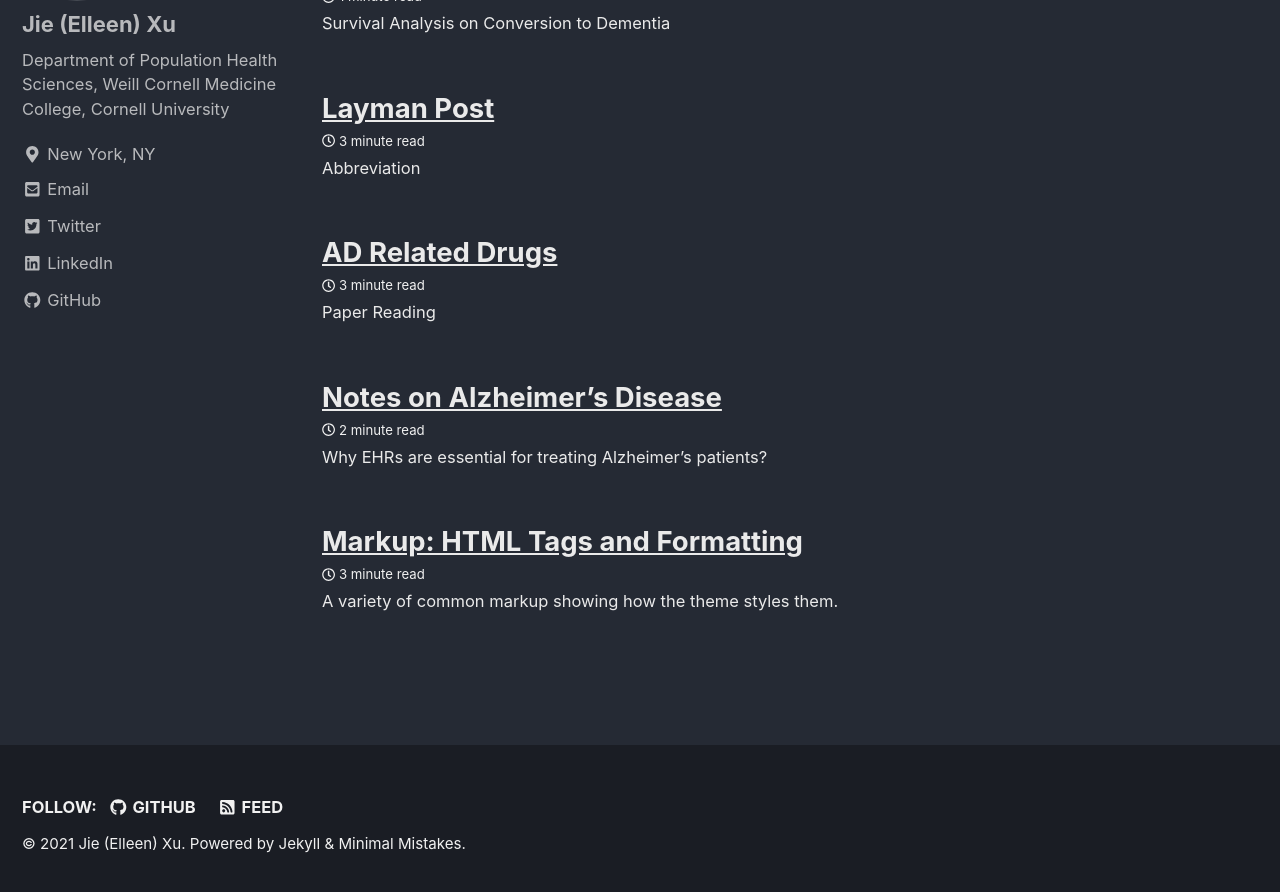
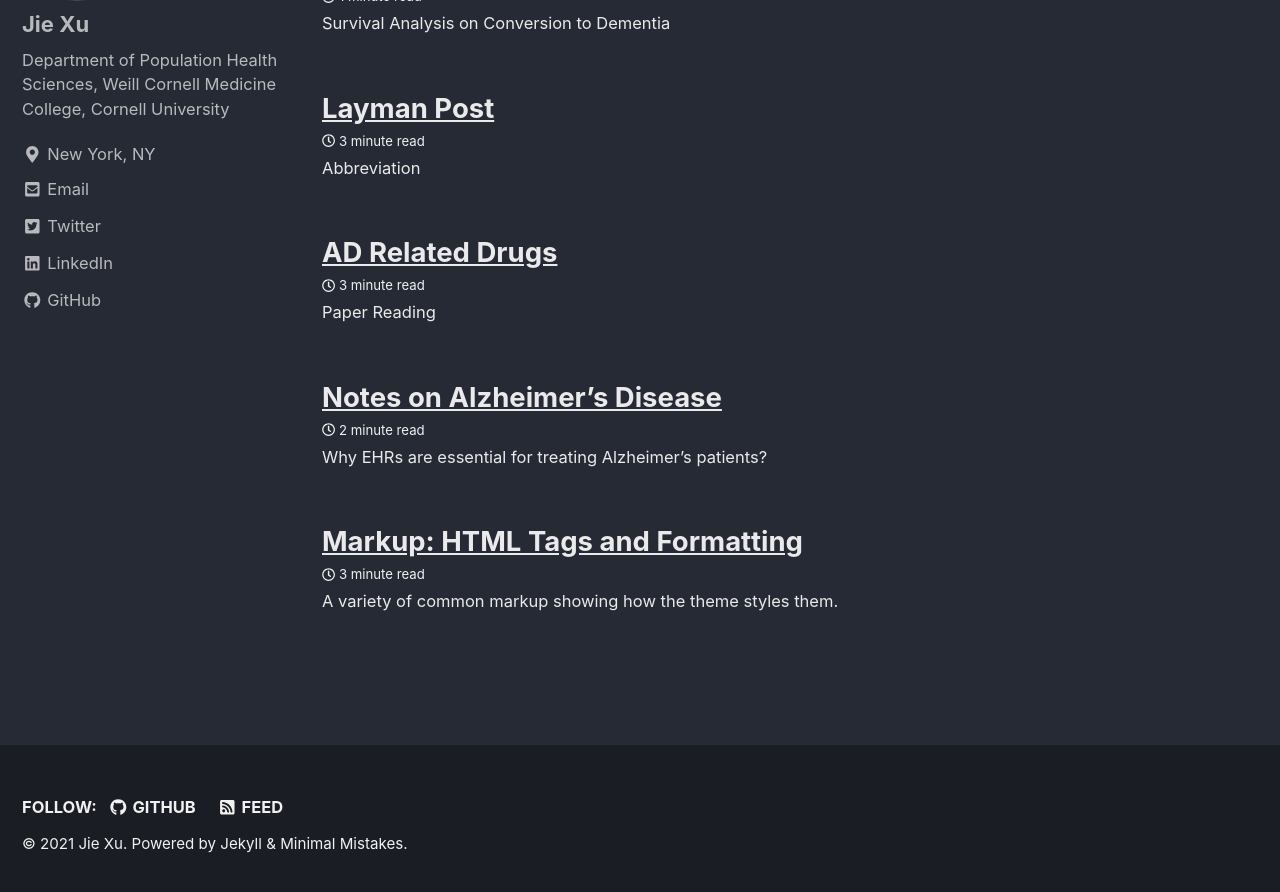
Before and after one commit to jxu1015/jxu1015.github.io, a Jekyll site: the page built from index.html, in a window 1280 px wide and 900 px high, scrolled down 629 px. Shown: the top 892 px of the window. Built offline with Jekyll 4.4.1, drawn with Linux system fonts in a browser that asks for light colours; nearby versions of some CDN libraries; a script that is not in the unit is left out; the list of posts is cut into pages by our own code; some of the changed text lies outside the part shown.

Commit message:
Update _config.yml

```diff
--- a/_config.yml
+++ b/_config.yml
@@ -16,9 +16,9 @@ minimal_mistakes_skin    : "dark" # "default", "air", "aqua", "contrast", "dark"
 
 # Site Settings
 locale                   : "en-US"
-title                    : "Jie (Elleen) Xu 许洁"
+title                    : "Jie Xu 许洁"
 title_separator          : "-"
-name                     : "Jie (Elleen) Xu"
+name                     : "Jie Xu"
 description              : "Homepage"
 url                      : # the base hostname & protocol for your site e.g. "https://mmistakes.github.io"
 baseurl                  : # the subpath of your site, e.g. "/blog"
@@ -100,7 +100,7 @@ analytics:
 
 # Site Author
 author:
-  name             : "Jie (Elleen) Xu"
+  name             : "Jie Xu"
   avatar           : "/images/WechatIMG34.jpeg" # path of avatar image, e.g. "/assets/images/bio-photo.jpg"
   bio              : "Department of Population Health Sciences, Weill Cornell Medicine College, Cornell University"
   location         : "New York, NY"
```
